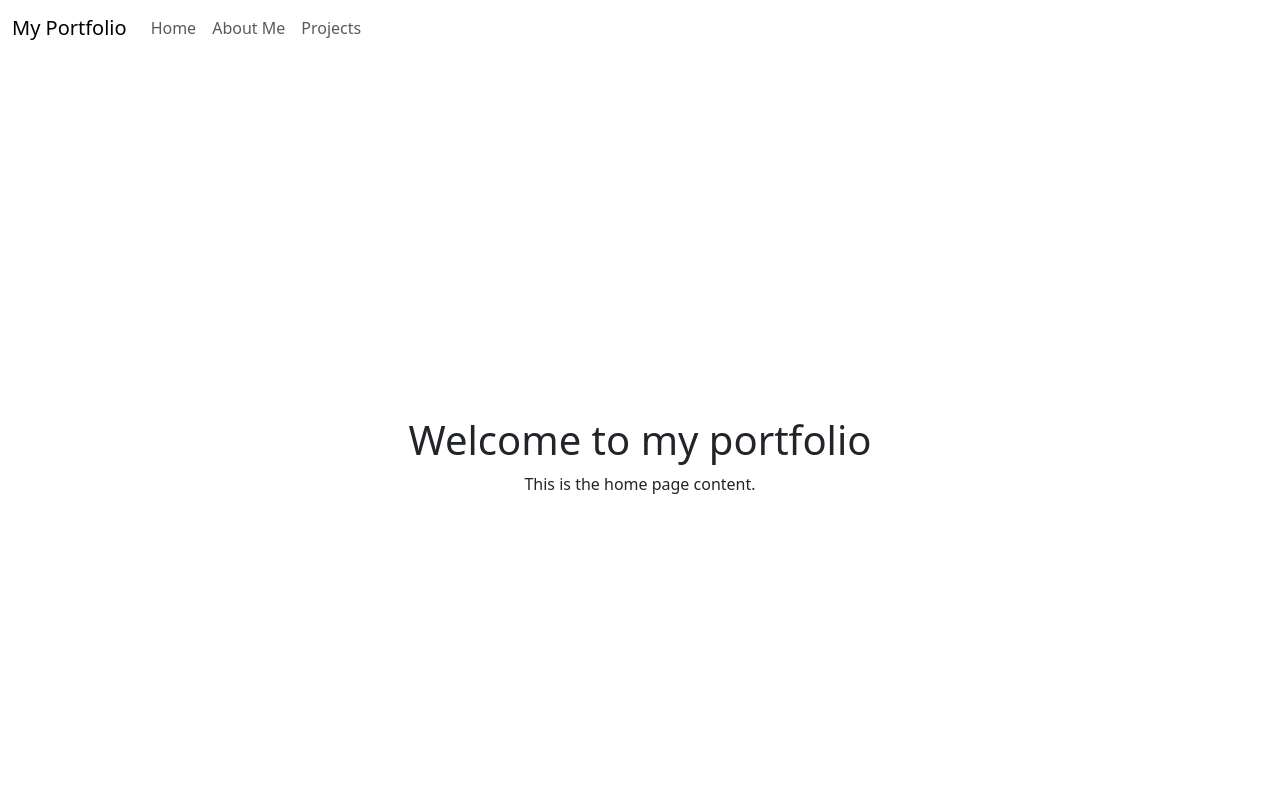
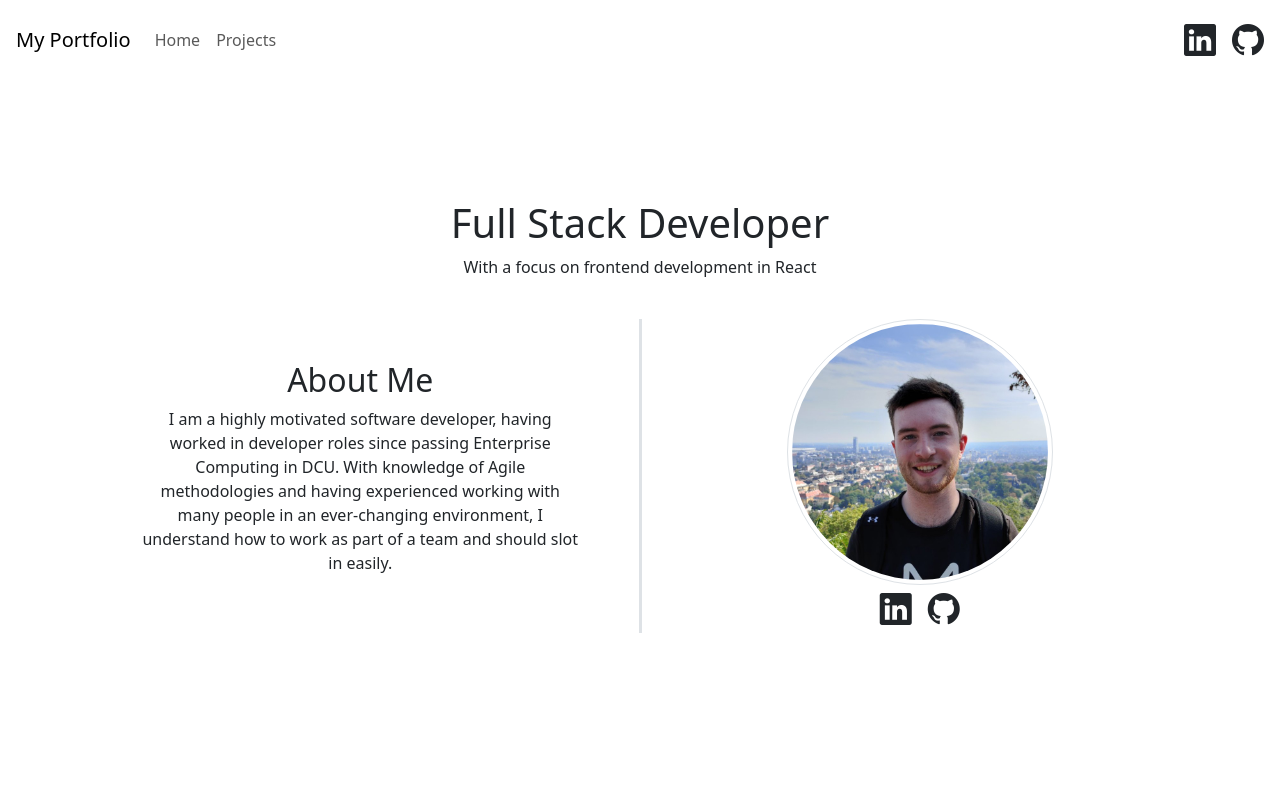
Before and after one commit to DylanJPW/portfolio-frontend, a React (Create React App) app: page / in a window 1280 px wide. Shown: the top 800 px of the page. Built offline with nearby package versions, Linux system fonts and the light colour scheme; no server answers.

Commit message:
Combine about page and home page
Add picutre of self
Add some about content
Add SocialMediaLinks component with LinkedIn and GitHub

```diff
--- a/package.json
+++ b/package.json
@@ -16,6 +16,7 @@
     "ajv-keywords": "^3.5.2",
     "axios": "^1.10.0",
     "bootstrap": "^5.3.7",
+    "bootstrap-icons": "^1.13.1",
     "react": "^19.1.0",
     "react-bootstrap": "^2.10.10",
     "react-dom": "^19.1.0",
--- a/src/app.tsx
+++ b/src/app.tsx
@@ -1,4 +1,5 @@
 import React from "react";
+import 'bootstrap-icons/font/bootstrap-icons.css';
 import { BrowserRouter, Routes, Route } from "react-router-dom";
 import { Header } from "./components/header/header";
 import "./app.scss";
@@ -6,7 +7,7 @@ import { Router } from "./router";
 
 function App() {
   return (
-    <div className="app container-fluid">
+    <div className="app">
       <Header />
         <BrowserRouter>
           <Routes>
--- a/src/components/about-me-page/about-me-page.scss
+++ b/src/components/about-me-page/about-me-page.scss
@@ -0,0 +1,3 @@
+.profile-picture--border-radius {
+  border-radius: 50%;
+}
--- a/src/components/about-me-page/about-me-page.tsx
+++ b/src/components/about-me-page/about-me-page.tsx
@@ -1,11 +1,41 @@
 import React from "react";
 import "./about-me-page.scss";
+import { GITHUB_URL, LINKEDIN_URL } from "../../constants";
+import { SocialMediaLinks } from "../shared/social-media-links";
 
 export const AboutMePage = () => {
   return (
-    <div id="about-me-section" className="container-fluid d-flex flex-column text-center align-items-center justify-content-center section--height bg-light">
-      <h1>About Me</h1>
-      <p>This is the about me page content.</p>
+    <div
+      id="about-me-section"
+      className="container-fluid d-flex flex-column text-center align-items-center justify-content-center section--height"
+    >
+      <div className="row pb-4">
+        <div className="col ">
+          <h1>Full Stack Developer</h1>
+          <p>With a focus on frontend development in React</p>
+        </div>
+      </div>
+      <div className="row">
+        <div className="col d-flex flex-column border-end border-3 justify-content-center">
+          <h2>About Me</h2>
+          <p className="px-5">
+            I am a highly motivated software developer, having worked in
+            developer roles since passing Enterprise Computing in DCU. With
+            knowledge of Agile methodologies and having experienced working with
+            many people in an ever-changing environment, I understand how to
+            work as part of a team and should slot in easily.
+          </p>
+        </div>
+        <div className="col">
+          <img
+            src="./profilePicture.png"
+            className="img-thumbnail w-50 profile-picture--border-radius"
+          ></img>
+          <div className="d-flex flex-row justify-content-center">
+            <SocialMediaLinks />
+          </div>
+        </div>
+      </div>
     </div>
   );
 };
--- a/src/components/header/header.tsx
+++ b/src/components/header/header.tsx
@@ -1,19 +1,22 @@
 import React from "react";
 import {Navbar, Nav} from "react-bootstrap";
 import "./header.scss";
+import { SocialMediaLinks } from "../shared/social-media-links";
 
 export const Header = () => {
   return (
-    <Navbar className="header sticky-top">
+    <Navbar className="header w-100 position-fixed top-0 px-3">
       <Navbar.Brand href="/">
         My Portfolio
       </Navbar.Brand>
-      <Navbar.Collapse>
+      <Navbar.Collapse className="justify-content-between">
         <Nav>
           <Nav.Link href="/#home">Home</Nav.Link>
-          <Nav.Link href="/#about-me-section">About Me</Nav.Link>
           <Nav.Link href="/#projects-section">Projects</Nav.Link>
         </Nav>
+        <Navbar.Text >
+          <SocialMediaLinks/>
+        </Navbar.Text>
       </Navbar.Collapse>
     </Navbar>
   )
--- a/src/components/home-page/home-page.tsx
+++ b/src/components/home-page/home-page.tsx
@@ -2,24 +2,10 @@ import React from 'react';
 import './home-page.scss';
 import { AboutMePage } from '../about-me-page/about-me-page';
 import { ProjectsPage } from '../projects-page/projects-page';
-import { usePageHeight } from '../../hooks/usePageHeight';
-
-const HomePageIntroduction = () => {
-  const height = usePageHeight();
-  return (
-    <div id="home" className="home-page container-fluid d-flex flex-column text-center align-items-center justify-content-center section--height" style={{height}}>
-      <h1>Welcome to my portfolio</h1>
-      <p>This is the home page content.</p>
-    </div>
-  )
-}
 
 export const HomePage = () => {
-
-
   return (
     <div className='container d-flex flex-column home-page--height justify-content-center'>
-      <HomePageIntroduction />
       <AboutMePage />
       <ProjectsPage isOverview={true} projectLimit={4} />
     </div>
--- a/src/components/projects-page/projects-page.tsx
+++ b/src/components/projects-page/projects-page.tsx
@@ -33,7 +33,7 @@ export const ProjectsPage = ({isOverview = false, projectLimit = 3}: ProjectsPag
   }
 
   return (
-    <div id="projects-section" className="container-fluid d-flex flex-column text-center align-items-center justify-content-center section--height">
+    <div id="projects-section" className="container-fluid d-flex flex-column text-center align-items-center justify-content-center section--height bg-light">
       <h1>Projects</h1>
       <p>This is the projects page content.</p>
       { !isOverview && <Button variant="primary" onClick={() => handleOnClickAdd()}>Add Project</Button>}
--- /dev/null
+++ b/src/components/shared/social-media-links.tsx
@@ -0,0 +1,14 @@
+import { GITHUB_URL, LINKEDIN_URL } from "../../constants"
+
+export const SocialMediaLinks = () => {
+  return (
+    <>
+      <a href={LINKEDIN_URL} target="_blank" rel="noopener noreferrer">
+        <i className="bi bi-linkedin fs-2 pe-3 text-body"></i>
+      </a>
+      <a href={GITHUB_URL} target="_blank" rel="noopener noreferrer">
+        <i className="bi bi-github fs-2 text-body"></i>
+      </a>
+    </>
+  )
+}
--- /dev/null
+++ b/src/constants.ts
@@ -0,0 +1,2 @@
+export const LINKEDIN_URL = "https://www.linkedin.com/in/dylan-james-winters/"
+export const GITHUB_URL = "https://github.com/DylanJPW"
```
Also changed, not shown: public/profilePicture.png (added), 1 other file (tests, documents, lock files or other folders).
